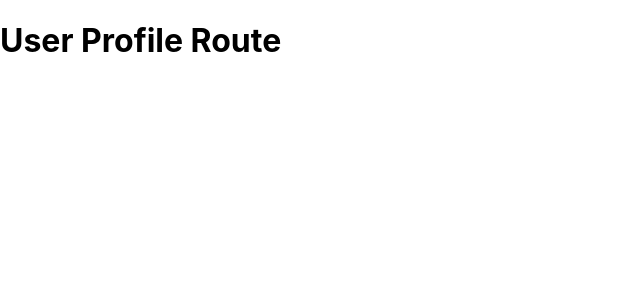
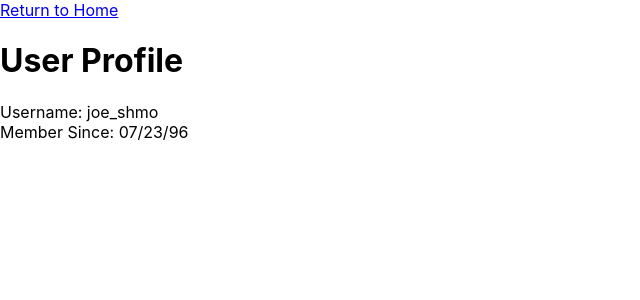
Before and after one commit to jancx03/assignment4, a React (Create React App) app: page /userProfile in a window 1280 px wide. Shown: the top 300 px of the page, without its empty margins (0-640 px from the left). Built offline with nearby package versions, Linux system fonts and the light colour scheme.

Commit message:
adding userprofile component and linking home and userprofile

```diff
--- a/src/App.js
+++ b/src/App.js
@@ -2,6 +2,7 @@ import React, {Component} from 'react';
 import {BrowserRouter as Router} from 'react-router-dom';
 import {Switch, Route} from 'react-router-dom';
 import Home from './components/Home';
+import UserProfile from './components/UserProfile'
 
 class App extends Component {
   constructor(props) {
@@ -9,6 +10,10 @@ class App extends Component {
 
     this.state = {
       accountBalance: 14568.27,
+      currentUser: {
+        userName: 'joe_shmo',
+        memberSince: '07/23/96',
+      }
     };
   }
 
@@ -21,7 +26,9 @@ class App extends Component {
           <Route
             exact
             path='/userProfile'
-            render={() => <h1> User Profile Route </h1>}
+            render={() => <UserProfile
+                userName={this.state.currentUser.userName}
+                memberSince={this.state.currentUser.memberSince}  />}
           />
           <Route
             exact
--- a/src/components/Home.js
+++ b/src/components/Home.js
@@ -2,6 +2,7 @@
 
 import React, {Component} from 'react';
 import AccountBalance from './AccountBalance';
+import {Link} from 'react-router-dom';
 
 class Home extends Component {
   render() {
@@ -10,6 +11,9 @@ class Home extends Component {
         <div>
           <img src="https://picsum.photos/201" alt="bank"/>
           <h1>Bank of React</h1>
+
+          <Link to="/userProfile">User Profile</Link>
+
           <AccountBalance accountBalance={this.props.accountBalance}/>
         </div>
     );
--- /dev/null
+++ b/src/components/UserProfile.js
@@ -0,0 +1,21 @@
+// src/components/UserProfile.js
+
+import React, {Component} from 'react';
+import {Link} from 'react-router-dom';
+
+
+class UserProfile extends Component {
+  render() {
+    return (
+        <div>
+          <Link to="/">Return to Home</Link>
+          <h1>User Profile</h1>
+
+          <div>Username: {this.props.userName}</div>
+          <div>Member Since: {this.props.memberSince}</div>
+        </div>
+    );
+  }
+}
+
+export default UserProfile;
```
